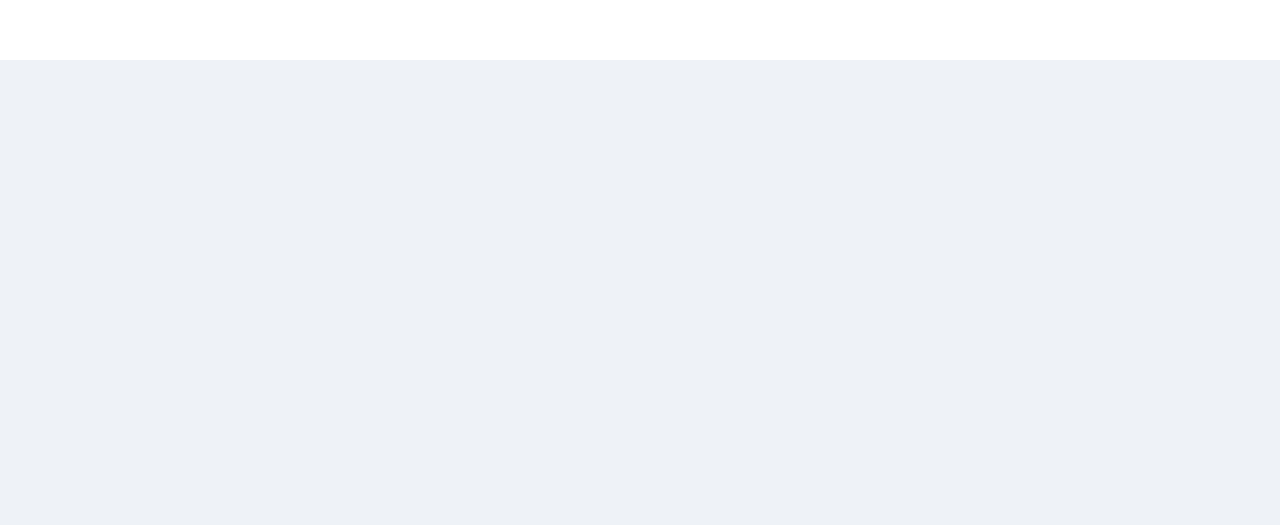
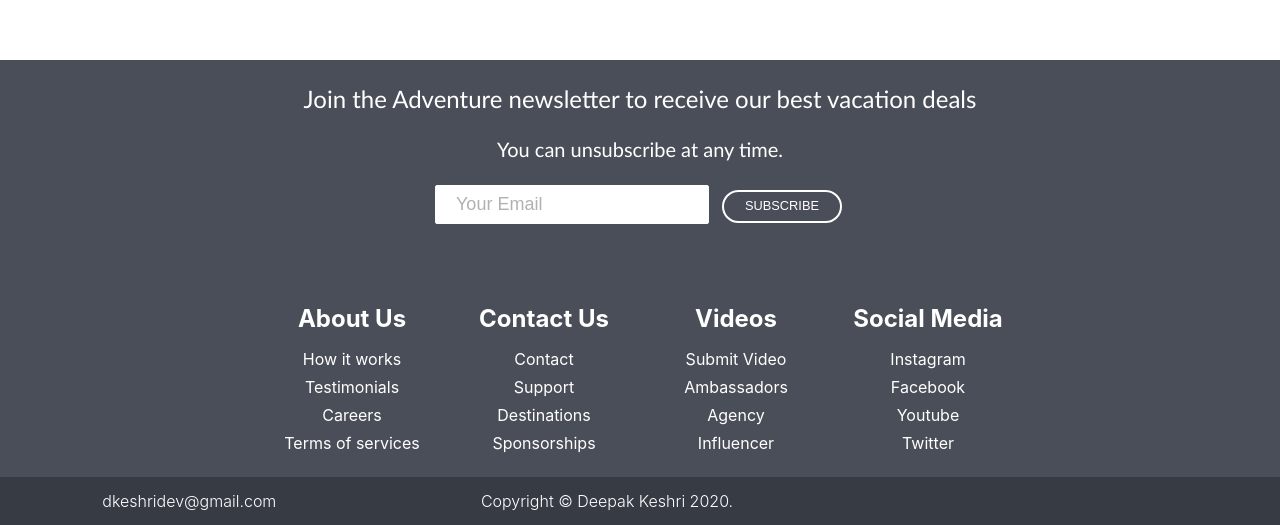
Before and after one commit to dkeshri/Portfolio, a React (Create React App) app: page / in a window 1280 px wide. Shown: the part 1588-2113 px from the top of the page. Before the commit the page ends 1648 px from the top, so only its background shows below. Built offline with nearby package versions, Linux system fonts and the light colour scheme; a web font is replaced by a local one.

Commit message:
footer correction

```diff
--- a/src/Components/Footer.js
+++ b/src/Components/Footer.js
@@ -26,14 +26,12 @@ function Footer() {
         </div>
       </section>
       <div className='footer-links'>
-        <div className='footer-link-wrapper'>
           <div className='footer-link-items'>
             <h2>About Us</h2>
             <Link to='/sign-up'>How it works</Link>
             <Link to='/'>Testimonials</Link>
             <Link to='/'>Careers</Link>
-            <Link to='/'>Investors</Link>
-            <Link to='/'>Terms of Service</Link>
+            <Link to='/'>Terms of services</Link>
           </div>
           <div className='footer-link-items'>
             <h2>Contact Us</h2>
@@ -42,8 +40,6 @@ function Footer() {
             <Link to='/'>Destinations</Link>
             <Link to='/'>Sponsorships</Link>
           </div>
-        </div>
-        <div className='footer-link-wrapper'>
           <div className='footer-link-items'>
             <h2>Videos</h2>
             <Link to='/'>Submit Video</Link>
@@ -59,16 +55,9 @@ function Footer() {
             <Link to='/'>Twitter</Link>
           </div>
       </div>
-      </div>
       <section className='social-media'>
-        <div className='social-media-wrap'>
-          <div className='footer-logo'>
-            <Link to='/' className='social-logo'>
-              Dkeshri
-              <i className='fa fa-typo3' />
-            </Link>
-          </div>
-          <small className='website-rights'>dkeshridev@gmail.com © 2020</small>
+        <div>dkeshridev@gmail.com</div>
+        <div>Copyright © Deepak Keshri 2020.</div>
         <div className='social-icons'>
           <Link
             className='social-icon-link facebook'
@@ -111,7 +100,6 @@ function Footer() {
             <i className='fa fa-linkedin' />
           </a>
         </div>
-        </div>
       </section>
     </div>
   );
--- a/src/Components/Pages/Home/Home.js
+++ b/src/Components/Pages/Home/Home.js
@@ -12,9 +12,9 @@ function Home() {
         <div>
             <Banner />
             <div className="test">
-                test
+                <h1>Skill section </h1>
             </div>
-            {/* <Footer /> */}
+            <Footer />
         </div>
 
     )
--- a/src/assets/css/Footer.css
+++ b/src/assets/css/Footer.css
@@ -1,10 +1,10 @@
 .footer-container {
   background-color: var(--secondaryColor);
-  padding: 4rem 0 2rem 0;
   display: flex;
   flex-direction: column;
   justify-content: center;
   align-items: center;
+  width: 100%;
 }
 
 .footer-subscription {
@@ -48,17 +48,11 @@
   width: 100%;
   display: flex;
   justify-content: center;
-  align-items: center
 }
-
-.footer-link-wrapper {
-  display: flex;
-}
-
 .footer-link-items {
   display: flex;
   flex-direction: column;
-  align-items: flex-start;
+  align-items: center;
   margin: 16px;
   text-align: left;
   width: 160px;
@@ -81,7 +75,8 @@
 
 .footer-link-items a:hover {
   color: #e9e9e9;
-  transition: 0.3s ease-out;
+  transition: 0.3s ease-in-out;
+  transform: scale(1.1);
 }
 
 .footer-email-form h2 {
@@ -99,18 +94,19 @@
 }
 
 .social-media {
-  max-width: 1000px;
+  min-height: 3rem;
+  display: flex;
+  justify-content: space-around;
+  align-items: center;
   width: 100%;
+  background-color: var(--primaryColor);
+  font-weight: 300;
+}
+.social-media small{
+  display: inline-block;
 }
 
-.social-media-wrap {
-  display: flex;
-  justify-content: space-between;
-  align-items: center;
-  width: 90%;
-  max-width: 1000px;
-  margin: 40px auto 0 auto;
-}
+
 
 .social-icons {
   display: flex;
```
Lines whose indentation alone changed are shown as unchanged.
